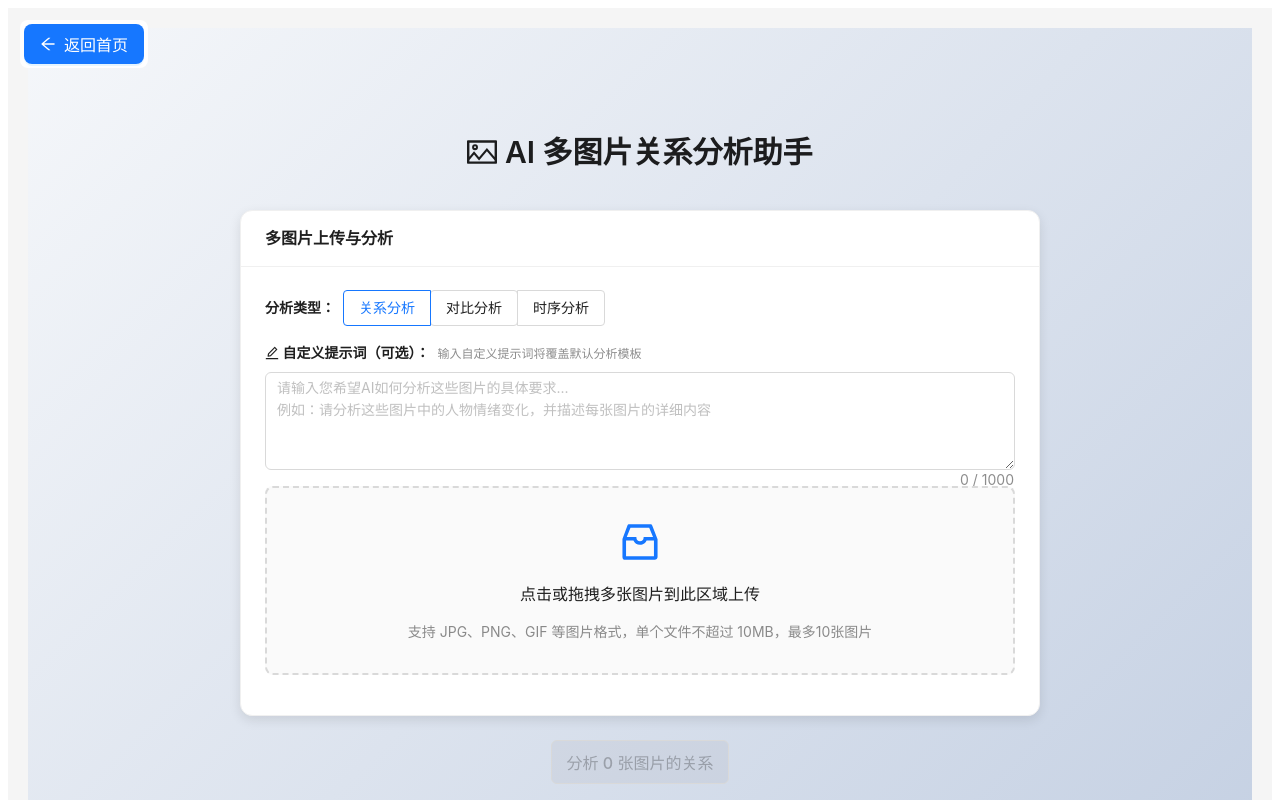
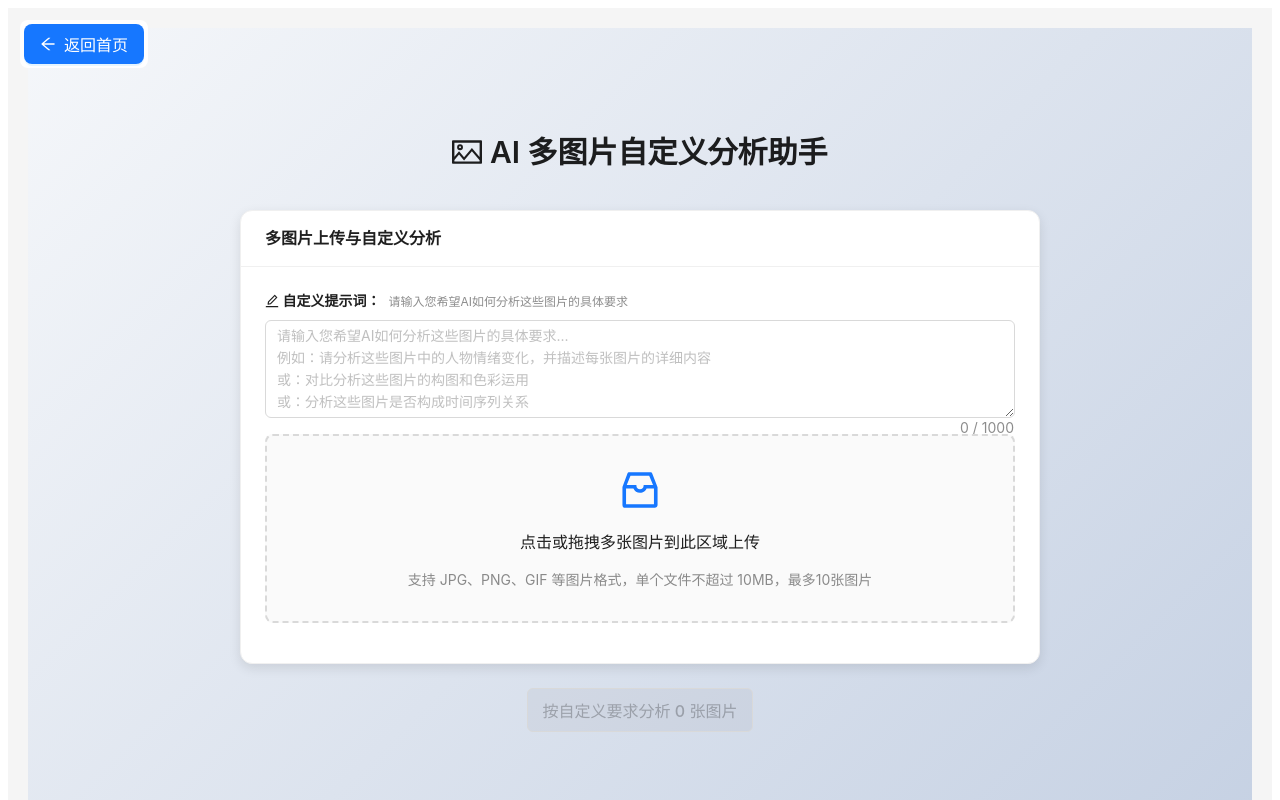
Before and after one commit to HouXingYi/ai-demo, a React (Vite) app: page /image-analysis in a window 1280 px wide. Shown: the top 800 px of the page. Built offline with nearby package versions, Linux system fonts and the light colour scheme.

Commit message:
feat: 图片只用提示词分析

```diff
--- a/src/pages/ImageAnalysisPage.tsx
+++ b/src/pages/ImageAnalysisPage.tsx
@@ -1,7 +1,7 @@
 import { useState } from 'react';
-import { Button, Upload, notification, message, Card, Typography, Space, Radio, Collapse, Tag, Divider, Input } from 'antd';
+import { Button, Upload, notification, message, Card, Typography, Space, Collapse, Tag, Divider, Input } from 'antd';
 import { InboxOutlined, PictureOutlined, ClearOutlined, EyeOutlined, DownloadOutlined, CopyOutlined, EditOutlined } from '@ant-design/icons';
-import type { UploadProps } from 'antd';
+import type { UploadProps, UploadFile } from 'antd';
 import BackButton from '../components/common/BackButton';
 import styles from './ImageAnalysisPage.module.scss';
 
@@ -12,15 +12,15 @@ const { TextArea } = Input;
 
 const ImageAnalysisPage: React.FC = () => {
   const [imageFiles, setImageFiles] = useState<File[]>([]);
+  const [uploadFileList, setUploadFileList] = useState<UploadFile[]>([]);
   const [analyzing, setAnalyzing] = useState(false);
   const [result, setResult] = useState<string>('');
-  const [analysisType, setAnalysisType] = useState<string>('relationship');
+
   const [customPrompt, setCustomPrompt] = useState<string>('');
   const [analysisData, setAnalysisData] = useState<{
     analysis: string;
     imageCount: number;
     imageNames: string[];
-    analysisType: string;
     customPromptUsed?: boolean;
     timestamp: string;
   } | null>(null);
@@ -29,6 +29,7 @@ const ImageAnalysisPage: React.FC = () => {
     name: 'images',
     multiple: true,
     accept: 'image/*',
+    fileList: uploadFileList,
     beforeUpload: (file, fileList) => {
       const isImage = file.type.startsWith('image/');
       if (!isImage) {
@@ -42,7 +43,7 @@ const ImageAnalysisPage: React.FC = () => {
       }
 
       // 计算当前已有的图片数量加上本次选择的图片数量
-      const totalCount = imageFiles.length + (fileList ? fileList.length : 1);
+      const totalCount = uploadFileList.length + (fileList ? fileList.length : 1);
       if (totalCount > 10) {
         message.error('最多只能上传10张图片!');
         return false;
@@ -54,15 +55,22 @@ const ImageAnalysisPage: React.FC = () => {
       // 处理文件状态变化
       const { fileList } = info;
 
-      // 过滤有效的图片文件
-      const validFiles = fileList.filter(file => {
+      // 过滤有效的图片文件（受控 fileList）
+      const filteredList = fileList.filter(file => {
         if (file.originFileObj) {
           const isImage = file.originFileObj.type.startsWith('image/');
           const isLt10M = file.originFileObj.size / 1024 / 1024 < 10;
           return isImage && isLt10M;
         }
         return false;
-      }).map(file => file.originFileObj as File);
+      });
+
+      // 限制最多10张图片（受控 fileList）
+      const limitedList = filteredList.slice(0, 10);
+      setUploadFileList(limitedList);
+
+      // 同步到原始 File 数组
+      const validFiles = limitedList.map(file => file.originFileObj as File);
 
       // 限制最多10张图片
       if (validFiles.length > 10) {
@@ -81,9 +89,6 @@ const ImageAnalysisPage: React.FC = () => {
       console.log('Dropped files', e.dataTransfer.files);
     },
     showUploadList: true,
-    onRemove: (file) => {
-      setImageFiles(imageFiles.filter(f => f.name !== file.name));
-    },
   };
 
   const handleAnalyzeImages = async () => {
@@ -97,6 +102,11 @@ const ImageAnalysisPage: React.FC = () => {
       return;
     }
 
+    if (!customPrompt.trim()) {
+      message.warning('请输入自定义提示词来指定分析要求');
+      return;
+    }
+
     setAnalyzing(true);
     setResult('');
 
@@ -105,10 +115,7 @@ const ImageAnalysisPage: React.FC = () => {
       imageFiles.forEach((file) => {
         formData.append('images', file);
       });
-      formData.append('analysisType', analysisType);
-      if (customPrompt.trim()) {
-        formData.append('customPrompt', customPrompt.trim());
-      }
+      formData.append('customPrompt', customPrompt.trim());
 
       const response = await fetch('http://localhost:3001/api/ai/analyze-multi-images', {
         method: 'POST',
@@ -148,10 +155,11 @@ const ImageAnalysisPage: React.FC = () => {
 
   const handleClearImages = () => {
     setImageFiles([]);
+    setUploadFileList([]);
     setResult('');
     setAnalysisData(null);
     setCustomPrompt('');
-    message.info('已清除所有图片选择和提示词');
+    message.info('已清除所有图片和自定义提示词');
   };
 
   const copyToClipboard = () => {
@@ -170,23 +178,7 @@ const ImageAnalysisPage: React.FC = () => {
     message.success('分析结果已下载');
   };
 
-  const getAnalysisTypeLabel = (type: string) => {
-    const labels = {
-      relationship: '关系分析',
-      comparison: '对比分析',
-      sequence: '时序分析'
-    };
-    return labels[type as keyof typeof labels] || type;
-  };
 
-  const getAnalysisTypeColor = (type: string) => {
-    const colors = {
-      relationship: 'blue',
-      comparison: 'green',
-      sequence: 'orange'
-    };
-    return colors[type as keyof typeof colors] || 'default';
-  };
 
   return (
     <div style={{ minHeight: '100vh', background: '#f5f5f5', padding: '20px' }}>
@@ -195,36 +187,22 @@ const ImageAnalysisPage: React.FC = () => {
       <div className={styles.mainPage} style={{ paddingTop: 80 }}>
         <Space direction="vertical" size="large" style={{ width: '100%', maxWidth: 800, margin: '0 auto' }}>
           <Title level={2} style={{ textAlign: 'center' }}>
-            <PictureOutlined /> AI 多图片关系分析助手
+            <PictureOutlined /> AI 多图片自定义分析助手
           </Title>
 
-          <Card title="多图片上传与分析">
-            {/* 分析类型选择 */}
-            <div style={{ marginBottom: 16 }}>
-              <Text strong>分析类型：</Text>
-              <Radio.Group
-                value={analysisType}
-                onChange={(e) => setAnalysisType(e.target.value)}
-                style={{ marginLeft: 8 }}
-              >
-                <Radio.Button value="relationship">关系分析</Radio.Button>
-                <Radio.Button value="comparison">对比分析</Radio.Button>
-                <Radio.Button value="sequence">时序分析</Radio.Button>
-              </Radio.Group>
-            </div>
-
+          <Card title="多图片上传与自定义分析">
             {/* 自定义提示词输入 */}
             <div style={{ marginBottom: 16 }}>
               <Text strong>
-                <EditOutlined /> 自定义提示词（可选）：
+                <EditOutlined /> 自定义提示词：
               </Text>
               <Text type="secondary" style={{ marginLeft: 8, fontSize: '12px' }}>
-                输入自定义提示词将覆盖默认分析模板
+                请输入您希望AI如何分析这些图片的具体要求
               </Text>
               <TextArea
                 value={customPrompt}
                 onChange={(e) => setCustomPrompt(e.target.value)}
-                placeholder="请输入您希望AI如何分析这些图片的具体要求...&#10;例如：请分析这些图片中的人物情绪变化，并描述每张图片的详细内容"
+                placeholder="请输入您希望AI如何分析这些图片的具体要求...&#10;例如：请分析这些图片中的人物情绪变化，并描述每张图片的详细内容&#10;或：对比分析这些图片的构图和色彩运用&#10;或：分析这些图片是否构成时间序列关系"
                 rows={4}
                 style={{ marginTop: 8 }}
                 maxLength={1000}
@@ -232,7 +210,7 @@ const ImageAnalysisPage: React.FC = () => {
               />
               {customPrompt.trim() && (
                 <div style={{ marginTop: 8 }}>
-                  <Tag color="orange">使用自定义提示词</Tag>
+                  <Tag color="green">已设置自定义提示词</Tag>
                   <Button
                     type="link"
                     size="small"
@@ -271,13 +249,11 @@ const ImageAnalysisPage: React.FC = () => {
                 size="large"
                 onClick={handleAnalyzeImages}
                 loading={analyzing}
-                disabled={imageFiles.length < 2}
+                disabled={imageFiles.length < 2 || !customPrompt.trim()}
               >
                 {analyzing
-                  ? (customPrompt.trim() ? 'AI正在按自定义要求分析图片...' : 'AI正在分析图片关系...')
-                  : (customPrompt.trim()
-                    ? `使用自定义提示词分析 ${imageFiles.length} 张图片`
-                    : `分析 ${imageFiles.length} 张图片的关系`)}
+                  ? 'AI正在按您的要求分析图片...'
+                  : `按自定义要求分析 ${imageFiles.length} 张图片`}
               </Button>
 
               {imageFiles.length > 0 && (
@@ -292,11 +268,14 @@ const ImageAnalysisPage: React.FC = () => {
               )}
             </Space>
 
-            {imageFiles.length === 1 && (
-              <div style={{ marginTop: 8 }}>
-                <Text type="warning">请上传至少2张图片进行关系分析</Text>
-              </div>
-            )}
+            <div style={{ marginTop: 8 }}>
+              {imageFiles.length === 1 && (
+                <Text type="warning">请上传至少2张图片进行分析</Text>
+              )}
+              {imageFiles.length >= 2 && !customPrompt.trim() && (
+                <Text type="warning">请输入自定义提示词来指定分析要求</Text>
+              )}
+            </div>
           </div>
 
           {result && analysisData && (
@@ -305,12 +284,7 @@ const ImageAnalysisPage: React.FC = () => {
                 <Space>
                   <EyeOutlined />
                   <span>AI 分析结果</span>
-                  <Tag color={getAnalysisTypeColor(analysisData.analysisType)}>
-                    {getAnalysisTypeLabel(analysisData.analysisType)}
-                  </Tag>
-                  {analysisData.customPromptUsed && (
-                    <Tag color="orange">自定义提示词</Tag>
-                  )}
+                  <Tag color="green">自定义分析</Tag>
                 </Space>
               }
               extra={
```
Also changed, not shown: 1 other file (tests, documents, lock files or other folders).
